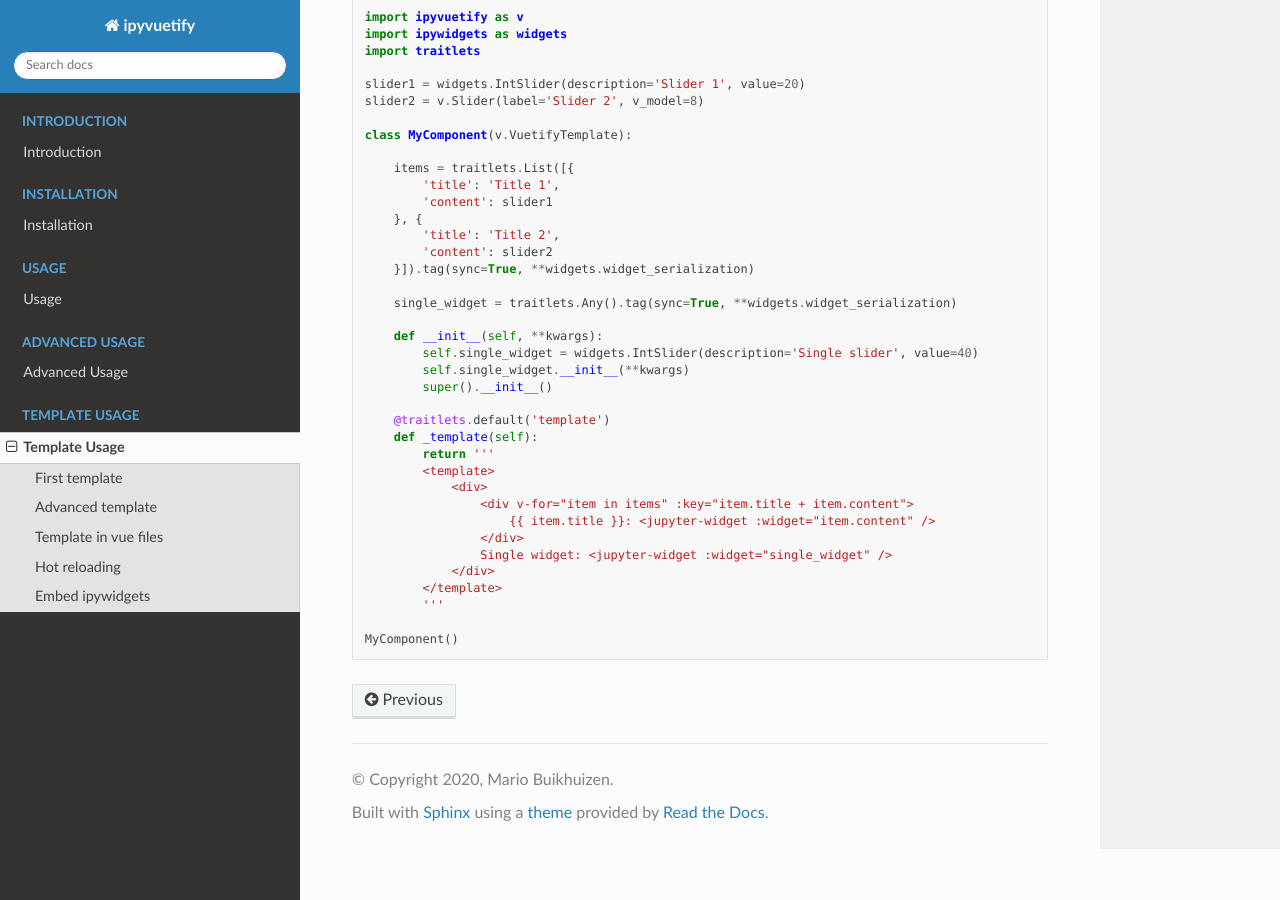
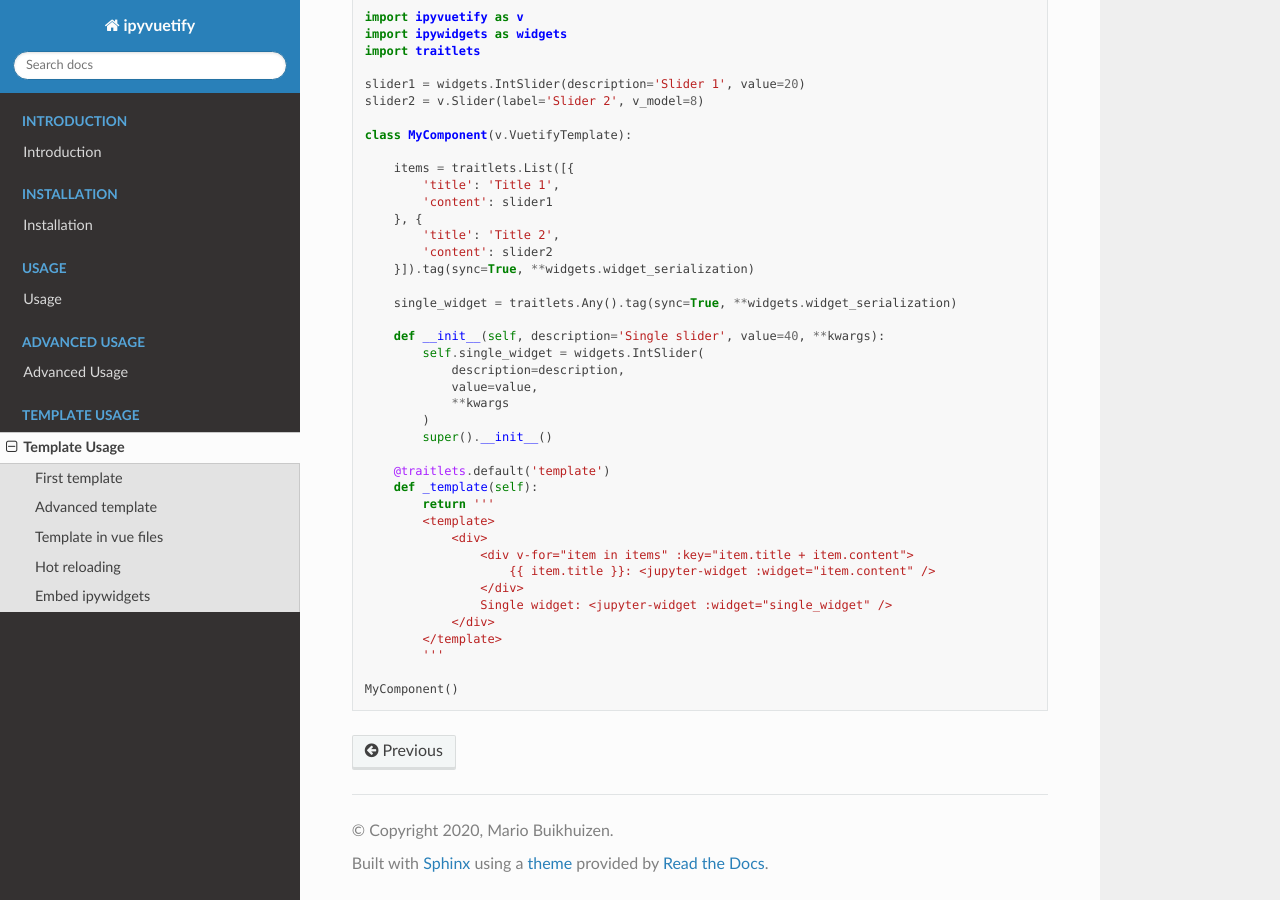
Before and after one commit to widgetti/ipyvuetify, a Sphinx documentation site: the page built from docs/template_usage.rst, in a window 1280 px wide and 900 px high, scrolled down 4122 px. Built offline with Sphinx 7.4.7 and the Read the Docs theme 2.0.0, drawn with Linux system fonts in a browser that asks for light colours.

Commit message:
single_widget initialisation

```diff
--- a/docs/template_usage.rst
+++ b/docs/template_usage.rst
@@ -178,9 +178,12 @@ Any ipywidget can be embedded by setting them in a trait and adding widget_seria
 
         single_widget = traitlets.Any().tag(sync=True, **widgets.widget_serialization)
 
-        def __init__(self, **kwargs):
-            self.single_widget = widgets.IntSlider(description='Single slider', value=40)
-            self.single_widget.__init__(**kwargs)
+        def __init__(self, description='Single slider', value=40, **kwargs):
+            self.single_widget = widgets.IntSlider(
+                description=description,
+                value=value,
+                **kwargs
+            )
             super().__init__()
 
         @traitlets.default('template')
```
